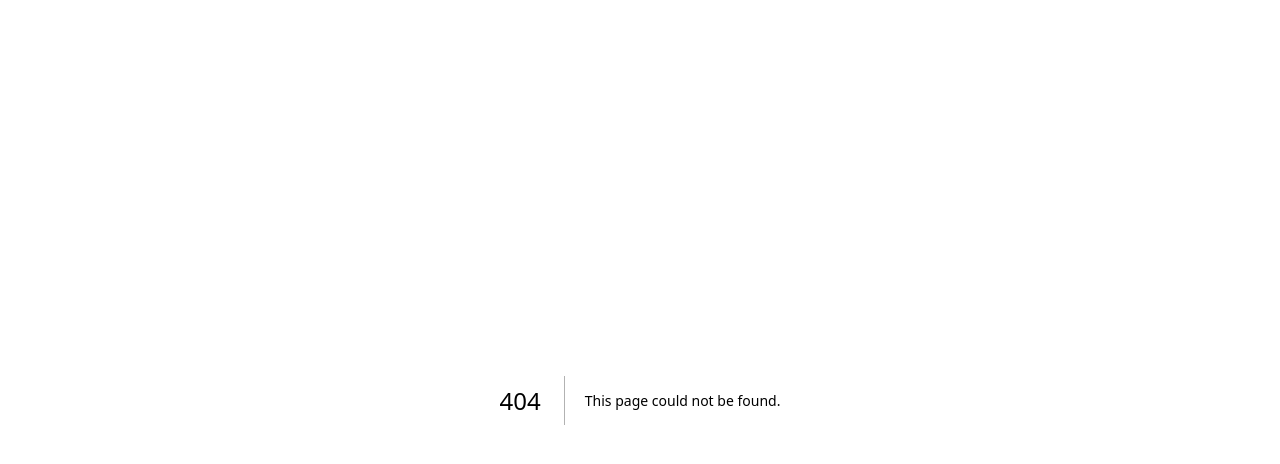
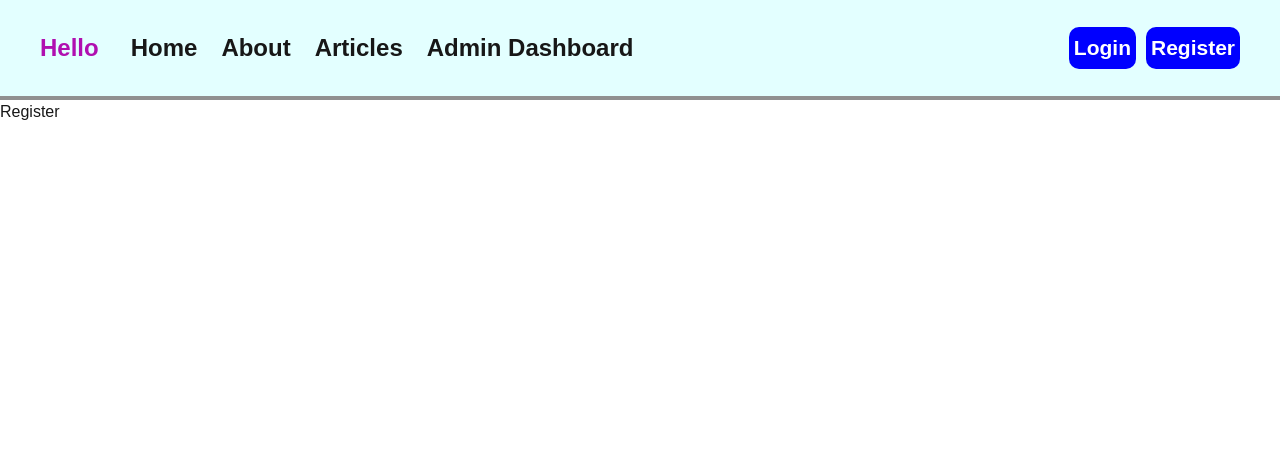
Before and after one commit to abdullahyazgi/project-nextJS, a Next.js app: page /register in a window 1280 px wide. Before the commit this address had no page. Shown: the top 464 px of the page. Built offline with nearby package versions, Linux system fonts and the light colour scheme.

Commit message:
creat NavBar

```diff
--- /dev/null
+++ b/src/app/about/page.tsx
@@ -0,0 +1,9 @@
+
+
+const About = () => {
+  return (
+    <div>About</div>
+  )
+}
+
+export default About
--- /dev/null
+++ b/src/app/admin/page.tsx
@@ -0,0 +1,9 @@
+
+
+const AdminDashboard = () => {
+  return (
+    <div>Admin Dashboard</div>
+  )
+}
+
+export default AdminDashboard
--- /dev/null
+++ b/src/app/articles/page.tsx
@@ -0,0 +1,9 @@
+import React from 'react'
+
+const Articles = () => {
+  return (
+    <div>Articles</div>
+  )
+}
+
+export default Articles
--- /dev/null
+++ b/src/app/articles/search/page.tsx
@@ -0,0 +1,9 @@
+import React from 'react'
+
+const SearchArticles = () => {
+  return (
+    <div>SearchArticles</div>
+  )
+}
+
+export default SearchArticles
--- a/src/app/layout.tsx
+++ b/src/app/layout.tsx
@@ -1,6 +1,7 @@
 import type { Metadata } from "next";
 import localFont from "next/font/local";
 import "./globals.css";
+import Header from "@/components/header/Header";
 
 const geistSans = localFont({
   src: "./fonts/GeistVF.woff",
@@ -14,7 +15,7 @@
 });
 
 export const metadata: Metadata = {
-  title: "Create Next App",
+  title: "my Project",
   description: "Generated by create next app",
 };
 
@@ -28,7 +29,8 @@
       <body
         className={`${geistSans.variable} ${geistMono.variable} antialiased`}
       >
-        {children}
+        <Header/>
+        <main>{children}</main>
       </body>
     </html>
   );
--- /dev/null
+++ b/src/app/login/page.tsx
@@ -0,0 +1,9 @@
+import React from 'react'
+
+const Login = () => {
+  return (
+    <div>Login</div>
+  )
+}
+
+export default Login
--- a/src/app/page.tsx
+++ b/src/app/page.tsx
@@ -1,101 +1,9 @@
-import Image from "next/image";
 
-export default function Home() {
+
+const Home = () => {
   return (
-    <div className="grid grid-rows-[20px_1fr_20px] items-center justify-items-center min-h-screen p-8 pb-20 gap-16 sm:p-20 font-[family-name:var(--font-geist-sans)]">
-      <main className="flex flex-col gap-8 row-start-2 items-center sm:items-start">
-        <Image
-          className="dark:invert"
-          src="https://nextjs.org/icons/next.svg"
-          alt="Next.js logo"
-          width={180}
-          height={38}
-          priority
-        />
-        <ol className="list-inside list-decimal text-sm text-center sm:text-left font-[family-name:var(--font-geist-mono)]">
-          <li className="mb-2">
-            Get started by editing{" "}
-            <code className="bg-black/[.05] dark:bg-white/[.06] px-1 py-0.5 rounded font-semibold">
-              src/app/page.tsx
-            </code>
-            .
-          </li>
-          <li>Save and see your changes instantly.</li>
-        </ol>
+    <div>Home</div>
+  )
+}
 
-        <div className="flex gap-4 items-center flex-col sm:flex-row">
-          <a
-            className="rounded-full border border-solid border-transparent transition-colors flex items-center justify-center bg-foreground text-background gap-2 hover:bg-[#383838] dark:hover:bg-[#ccc] text-sm sm:text-base h-10 sm:h-12 px-4 sm:px-5"
-            href="https://vercel.com/new?utm_source=create-next-app&utm_medium=appdir-template-tw&utm_campaign=create-next-app"
-            target="_blank"
-            rel="noopener noreferrer"
-          >
-            <Image
-              className="dark:invert"
-              src="https://nextjs.org/icons/vercel.svg"
-              alt="Vercel logomark"
-              width={20}
-              height={20}
-            />
-            Deploy now
-          </a>
-          <a
-            className="rounded-full border border-solid border-black/[.08] dark:border-white/[.145] transition-colors flex items-center justify-center hover:bg-[#f2f2f2] dark:hover:bg-[#1a1a1a] hover:border-transparent text-sm sm:text-base h-10 sm:h-12 px-4 sm:px-5 sm:min-w-44"
-            href="https://nextjs.org/docs?utm_source=create-next-app&utm_medium=appdir-template-tw&utm_campaign=create-next-app"
-            target="_blank"
-            rel="noopener noreferrer"
-          >
-            Read our docs
-          </a>
-        </div>
-      </main>
-      <footer className="row-start-3 flex gap-6 flex-wrap items-center justify-center">
-        <a
-          className="flex items-center gap-2 hover:underline hover:underline-offset-4"
-          href="https://nextjs.org/learn?utm_source=create-next-app&utm_medium=appdir-template-tw&utm_campaign=create-next-app"
-          target="_blank"
-          rel="noopener noreferrer"
-        >
-          <Image
-            aria-hidden
-            src="https://nextjs.org/icons/file.svg"
-            alt="File icon"
-            width={16}
-            height={16}
-          />
-          Learn
-        </a>
-        <a
-          className="flex items-center gap-2 hover:underline hover:underline-offset-4"
-          href="https://vercel.com/templates?framework=next.js&utm_source=create-next-app&utm_medium=appdir-template-tw&utm_campaign=create-next-app"
-          target="_blank"
-          rel="noopener noreferrer"
-        >
-          <Image
-            aria-hidden
-            src="https://nextjs.org/icons/window.svg"
-            alt="Window icon"
-            width={16}
-            height={16}
-          />
-          Examples
-        </a>
-        <a
-          className="flex items-center gap-2 hover:underline hover:underline-offset-4"
-          href="https://nextjs.org?utm_source=create-next-app&utm_medium=appdir-template-tw&utm_campaign=create-next-app"
-          target="_blank"
-          rel="noopener noreferrer"
-        >
-          <Image
-            aria-hidden
-            src="https://nextjs.org/icons/globe.svg"
-            alt="Globe icon"
-            width={16}
-            height={16}
-          />
-          Go to nextjs.org →
-        </a>
-      </footer>
-    </div>
-  );
-}
+export default Home
--- /dev/null
+++ b/src/app/register/page.tsx
@@ -0,0 +1,9 @@
+import React from 'react'
+
+const Register = () => {
+  return (
+    <div>Register</div>
+  )
+}
+
+export default Register
--- /dev/null
+++ b/src/components/header/Header.tsx
@@ -0,0 +1,21 @@
+import Link from "next/link";
+import NavBar from "./NavBar";
+import styles from "./header.module.css";
+
+const Header = () => {
+  return (
+    <header className={styles.header}>
+      <NavBar />
+      <div className={styles.right}>
+        <Link href="/login" className={styles.btn}>
+          Login
+        </Link>
+        <Link href="/register" className={styles.btn}>
+          Register
+        </Link>
+      </div>
+    </header>
+  );
+};
+
+export default Header;
--- /dev/null
+++ b/src/components/header/NavBar.tsx
@@ -0,0 +1,60 @@
+"use client";
+import Link from "next/link";
+import styles from "./header.module.css";
+import { useState } from "react";
+
+const NavBar = () => {
+  const [toggle, setToggle] = useState(false);
+
+  return (
+    <nav className={styles.navbar}>
+      <div>
+        <Link href="./" className={styles.logo}>
+          Hello
+        </Link>
+      </div>
+      <div className={styles.menu} onClick={() => setToggle((prev) => !prev)}>
+        &#x2630;
+      </div>
+      <div
+        className={styles.navLinksWrapper}
+        style={{
+          clipPath: (toggle && "polygon(0 0, 100% 0, 100% 100%, 0 100%)") || "",
+        }}
+      >
+        <ul className={styles.navLinks}>
+          <Link
+            onClick={() => setToggle(false)}
+            className={styles.navLink}
+            href="./"
+          >
+            Home
+          </Link>
+          <Link
+            onClick={() => setToggle(false)}
+            className={styles.navLink}
+            href="/about"
+          >
+            About
+          </Link>
+          <Link
+            onClick={() => setToggle(false)}
+            className={styles.navLink}
+            href="/articles"
+          >
+            Articles
+          </Link>
+          <Link
+            onClick={() => setToggle(false)}
+            className={styles.navLink}
+            href="/admin"
+          >
+            Admin Dashboard
+          </Link>
+        </ul>
+      </div>
+    </nav>
+  );
+};
+
+export default NavBar;
--- /dev/null
+++ b/src/components/header/header.module.css
@@ -0,0 +1,105 @@
+.header {
+    height: 100px;
+    display: flex;
+    align-content: center;
+    justify-content: space-between;
+    padding: 0 40px;
+    border-bottom: 4px solid rgb(144, 144, 144);
+    background-color: rgb(227, 255, 255);
+    position: relative;
+}
+
+.navbar {
+    display: flex;
+    align-items: center;
+    justify-content: space-between;
+}
+
+.logo {
+    display: flex;
+    align-items: center;
+    font-size: 24px;
+    font-weight: bold;
+    color: rgb(176, 15, 176);
+}
+
+.menu {
+    font-size: 40px;
+    font-weight: bold;
+    color: #202121;
+    cursor: pointer;
+    display: none;
+}
+
+.navLinks {
+    margin-left: 20px;
+}
+
+.navLink {
+    font-size: 24px;
+    font-weight: 600;
+    margin: 0 12px;
+}
+
+.right {
+    display: flex;
+    align-items: center;
+    gap: 10px;
+}
+
+.btn {
+    cursor: pointer;
+    background-color: blue;
+    color: white;
+    border-radius: 10px;
+    padding: 5px;
+    font-size: 21px;
+    font-weight: 600;
+    display: flex;
+    align-items: center;
+}
+
+.btn:hover {
+    background-color: darkblue;
+}
+
+.navLink:hover {
+    color: darkblue;
+}
+
+@media (max-width: 990px) {
+    .logo {
+        display: none;
+    }
+
+    .menu {
+        display: block;
+    }
+
+    .navLinksWrapper {
+        position: absolute;
+        left: 0;
+        top: 100%;
+        width: 100%;
+        background-color: inherit;
+        transition: all .5s ease-in;
+        z-index: 100;
+        background-color: rgb(227, 255, 255);
+        clip-path: polygon(0 0, 100% 0, 100% 0, 0 0);
+    }
+
+    .navLinks {
+        padding-left: 30px;
+        padding-bottom: 10px;
+        margin-left: 0;
+        display: flex;
+        flex-direction: column;
+        align-items: flex-start;
+        justify-content: center;
+    }
+
+    .navLink {
+        padding: 0;
+        margin: 12px 0;
+    }
+}
```
